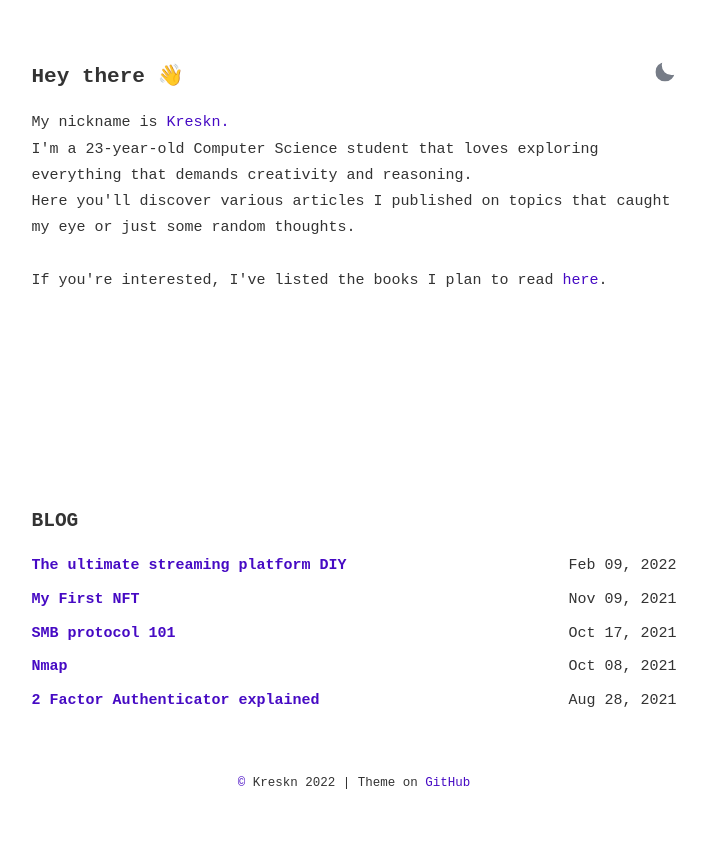
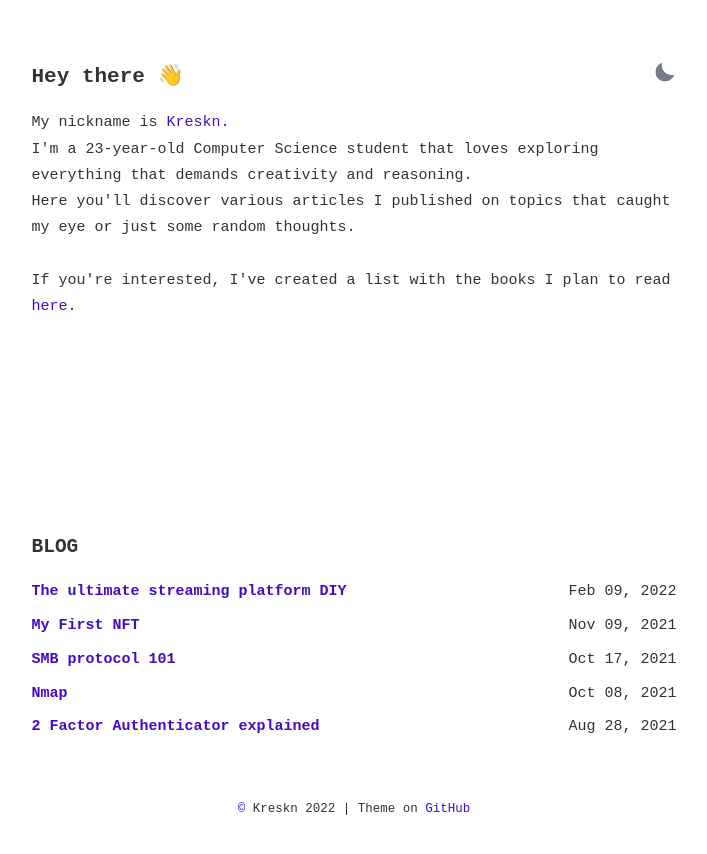
Before and after one commit to kreskn/68ef9c509a99e6ed1fc7514cdeea95c9, a Jekyll site: the page built from index.html, in a window 1280 px wide. Shown: the top 854 px of the page, without its empty margins (286-993 px from the left). Built offline with Jekyll 4.4.1, drawn with Linux system fonts in a browser that asks for light colours.

Commit message:
Update index.html

```diff
--- a/index.html
+++ b/index.html
@@ -12,7 +12,7 @@ layout: default
         My nickname is <a href="{{ site.url }}/about">Kreskn.</a><br>
         I'm a 23-year-old Computer Science student that loves exploring everything that demands creativity and reasoning. <br> Here you'll discover various articles I published on topics that caught my eye or just some random thoughts.
 		<br><br>
-		If you're interested, I've listed the books I plan to read <a href="{{ site.url }}/books">here</a>.
+		If you're interested, I've created a list with the books I plan to read <a href="{{ site.url }}/books">here</a>.
         </p>
     </div>
 
```
